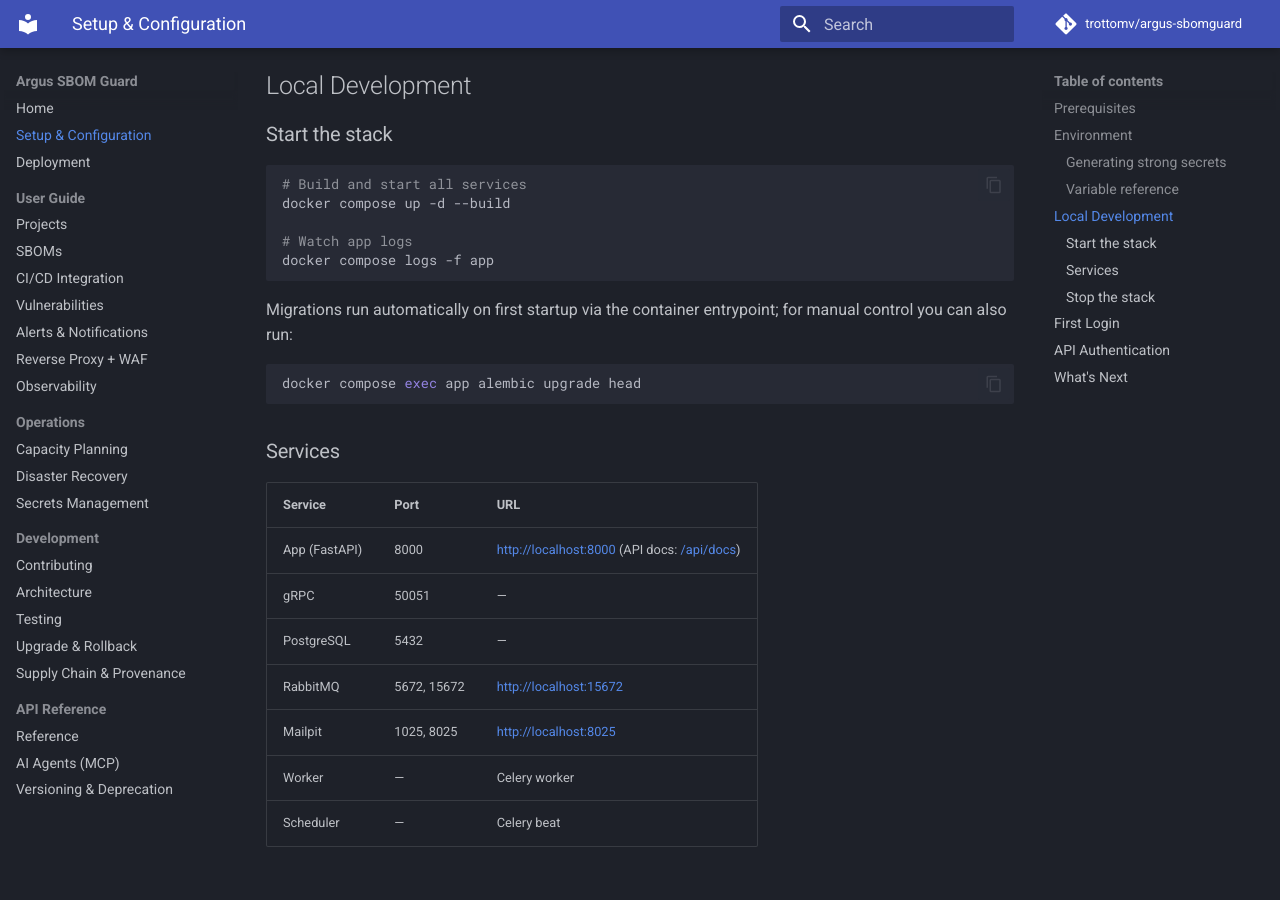
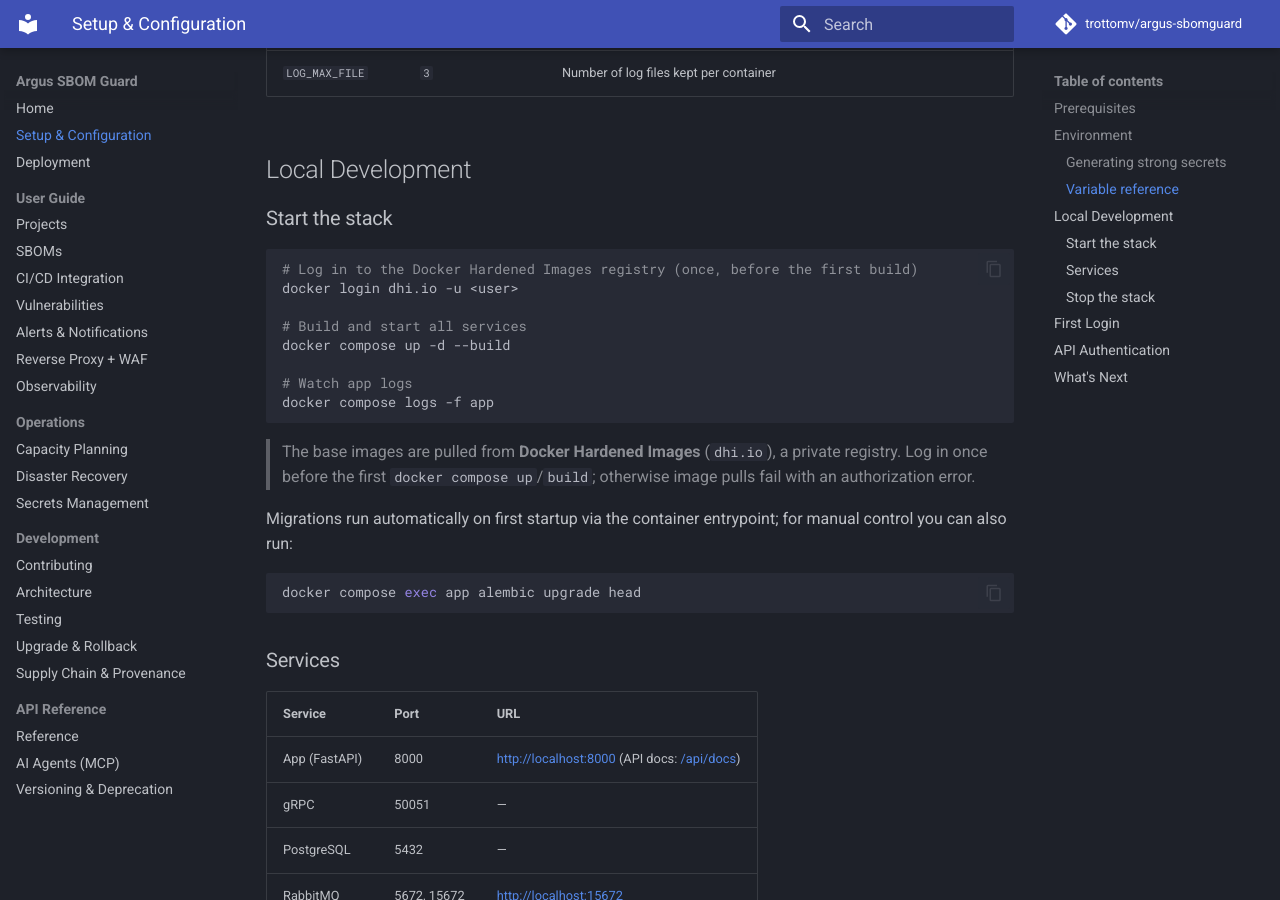
Before and after one commit to trottomv/argus-sbomguard, an MkDocs documentation site: the page built from docs/setup.md, in a window 1280 px wide and 900 px high, scrolled down 3693 px. Built offline with MkDocs 1.6.1 and Material for MkDocs 9.7.7, drawn with Linux system fonts in a browser that asks for light colours; comment, search, counter and statistics services are not loaded; the version menu is left out; some of the changed text lies outside the part shown.

Commit message:
docs: add dhi.io registry login step before docker compose up

````diff
--- a/docs/setup.md
+++ b/docs/setup.md
@@ -11,6 +11,9 @@
 
 - [Docker](https://docs.docker.com/engine/install/) and Docker Compose v2
 - Python 3.12+ (for local development only)
+- A `dhi.io` registry login — the base images (PostgreSQL, RabbitMQ, Python,
+  Caddy, bun, Grype) are pulled from **Docker Hardened Images**, a private
+  registry, so you must `docker login dhi.io` before the first build/pull
 
 ## Environment
 
@@ -92,12 +95,19 @@
 ### Start the stack
 
 ```bash
+# Log in to the Docker Hardened Images registry (once, before the first build)
+docker login dhi.io -u <user>
+
 # Build and start all services
 docker compose up -d --build
 
 # Watch app logs
 docker compose logs -f app
 ```
+
+> The base images are pulled from **Docker Hardened Images** (`dhi.io`), a
+> private registry. Log in once before the first `docker compose up`/`build`;
+> otherwise image pulls fail with an authorization error.
 
 Migrations run automatically on first startup via the container entrypoint;
 for manual control you can also run:
````
Also changed, not shown: CONTRIBUTING.md (+3 -0 lines), docs/deployment.md (+9 -0 lines), docs/index.md (+5 -0 lines).
